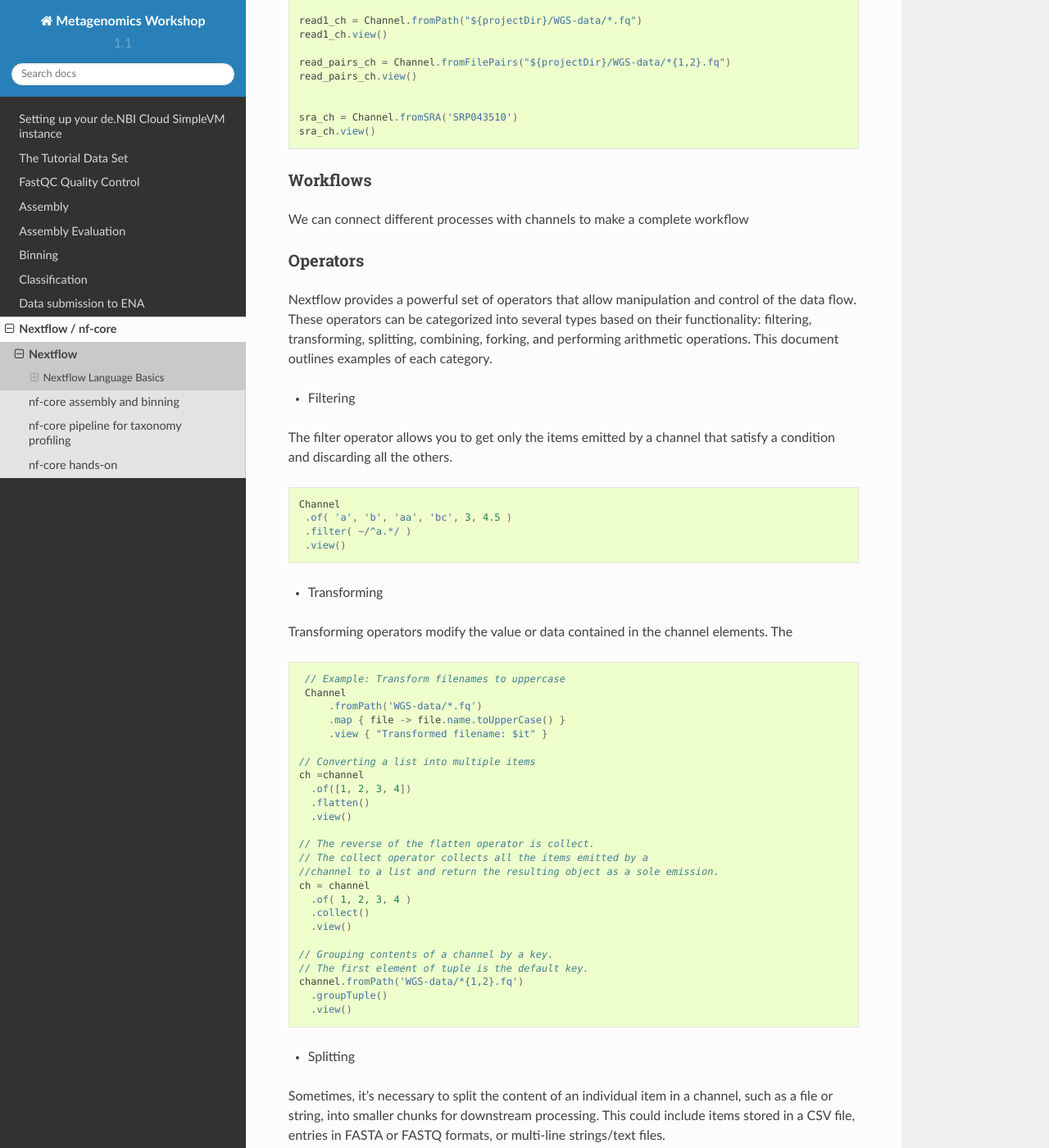
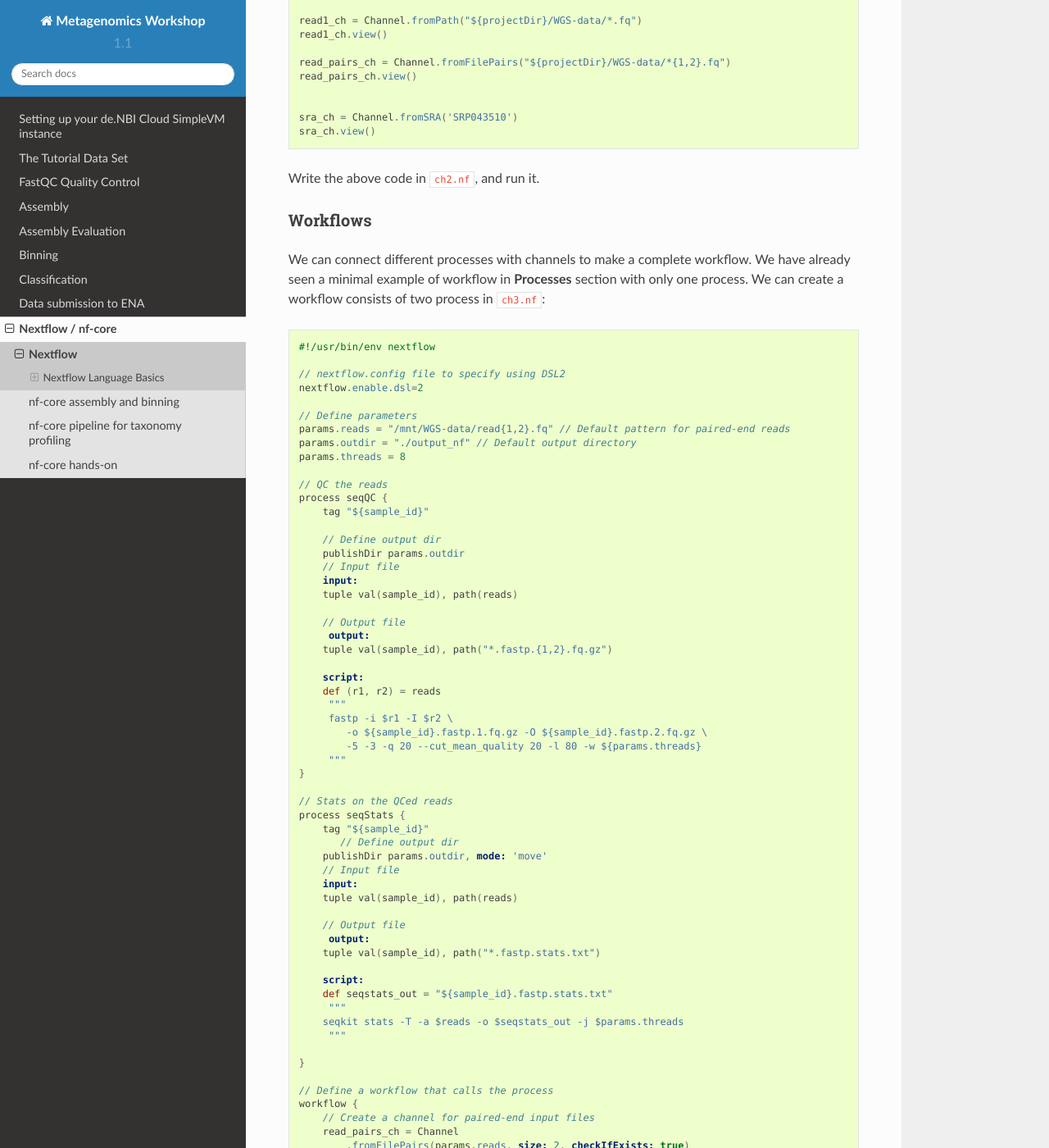
Before and after one commit to metagenomics/metagenomics-workshop, a Sphinx documentation site: the page built from docs/nextflow_nf_core/nextflow.rst, in a window 1280 px wide and 1400 px high, scrolled down 3559 px. Shown: the whole window at 82% size. Built offline with Sphinx 7.4.7 and the Read the Docs theme 2.0.0, drawn with Linux system fonts in a browser that asks for light colours; some of the changed text lies outside the part shown.

Commit message:
Update nextflow.rst

```diff
--- a/docs/nextflow_nf_core/nextflow.rst
+++ b/docs/nextflow_nf_core/nextflow.rst
@@ -182,11 +182,83 @@ There are different types of channels in nextflow:
   sra_ch = Channel.fromSRA('SRP043510')
   sra_ch.view()
 
+Write the above code in ``ch2.nf``, and run it.
 
 Workflows
 ----------
 
-We can connect different processes with channels to make a complete workflow
+We can connect different processes with channels to make a complete workflow. We have already seen a minimal example of workflow in **Processes** section with only one process. We can create a workflow consists of two process in ``ch3.nf``:
+
+.. code-block:: groovy
+
+   #!/usr/bin/env nextflow
+
+   // nextflow.config file to specify using DSL2
+   nextflow.enable.dsl=2
+
+   // Define parameters
+   params.reads = "/mnt/WGS-data/read{1,2}.fq" // Default pattern for paired-end reads
+   params.outdir = "./output_nf" // Default output directory
+   params.threads = 8
+
+   // QC the reads
+   process seqQC {
+       tag "${sample_id}"
+
+       // Define output dir
+       publishDir params.outdir
+       // Input file
+       input:
+       tuple val(sample_id), path(reads)
+
+       // Output file
+   	output:
+       tuple val(sample_id), path("*.fastp.{1,2}.fq.gz")
+
+       script:
+       def (r1, r2) = reads
+   	"""
+   	fastp -i $r1 -I $r2 \
+           -o ${sample_id}.fastp.1.fq.gz -O ${sample_id}.fastp.2.fq.gz \
+           -5 -3 -q 20 --cut_mean_quality 20 -l 80 -w ${params.threads}
+   	"""
+   }
+
+   // Stats on the QCed reads
+   process seqStats {
+       tag "${sample_id}"
+          // Define output dir
+       publishDir params.outdir, mode: 'move'
+       // Input file
+       input:
+       tuple val(sample_id), path(reads)
+
+       // Output file
+   	output:
+       tuple val(sample_id), path("*.fastp.stats.txt")
+
+       script:
+       def seqstats_out = "${sample_id}.fastp.stats.txt"
+   	"""
+       seqkit stats -T -a $reads -o $seqstats_out -j $params.threads
+   	"""
+
+   }
+
+   // Define a workflow that calls the process
+   workflow {
+       // Create a channel for paired-end input files
+       read_pairs_ch = Channel
+           .fromFilePairs(params.reads, size: 2, checkIfExists: true)
+       seqQC(read_pairs_ch)
+       seqStats(seqQC.out)
+   }
+
+
+After the workflow excuted, we should be able to find the final stats output file. We can view it with:
+
+``csvtk pretty -t  output_nf/read.fastp.stats.txt``
+
 
 Operators
 ----------
```
Also changed, not shown: other parts of docs/nextflow_nf_core/nextflow.rst (+1 -8 lines).
